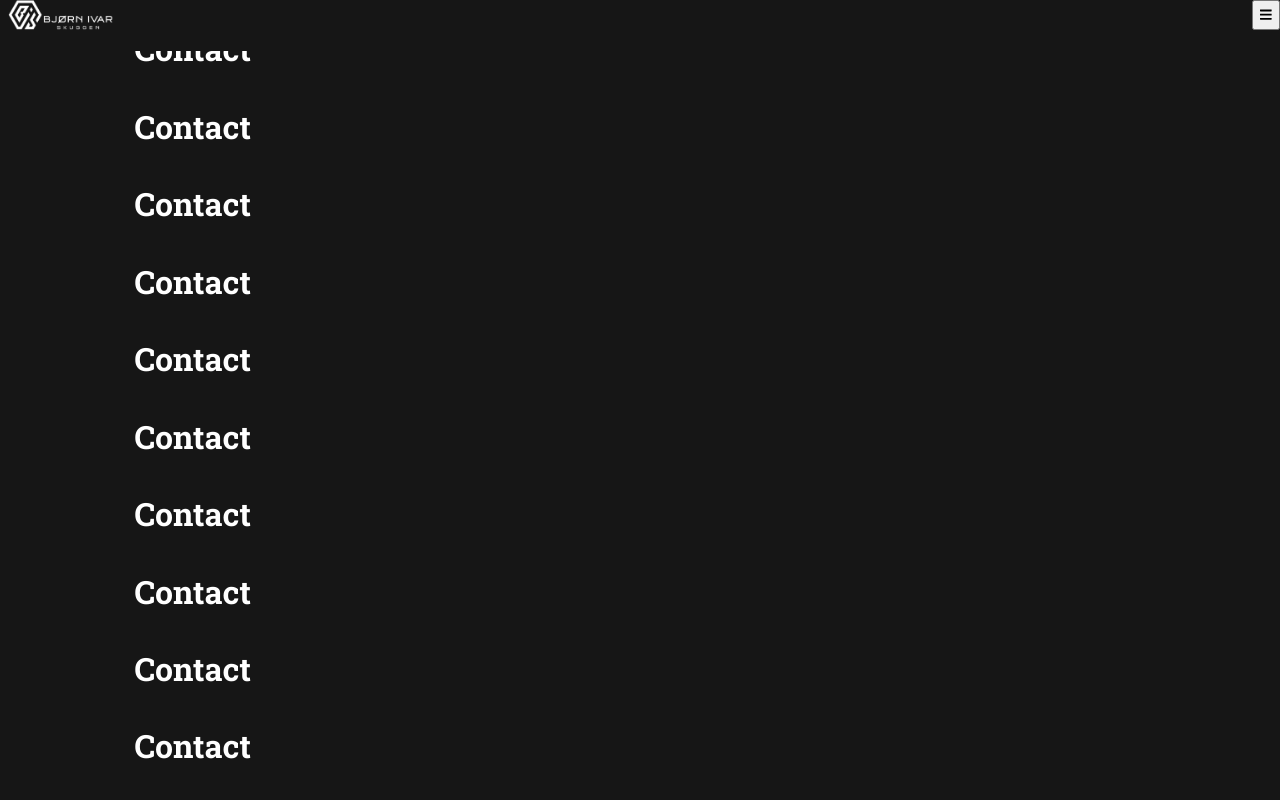
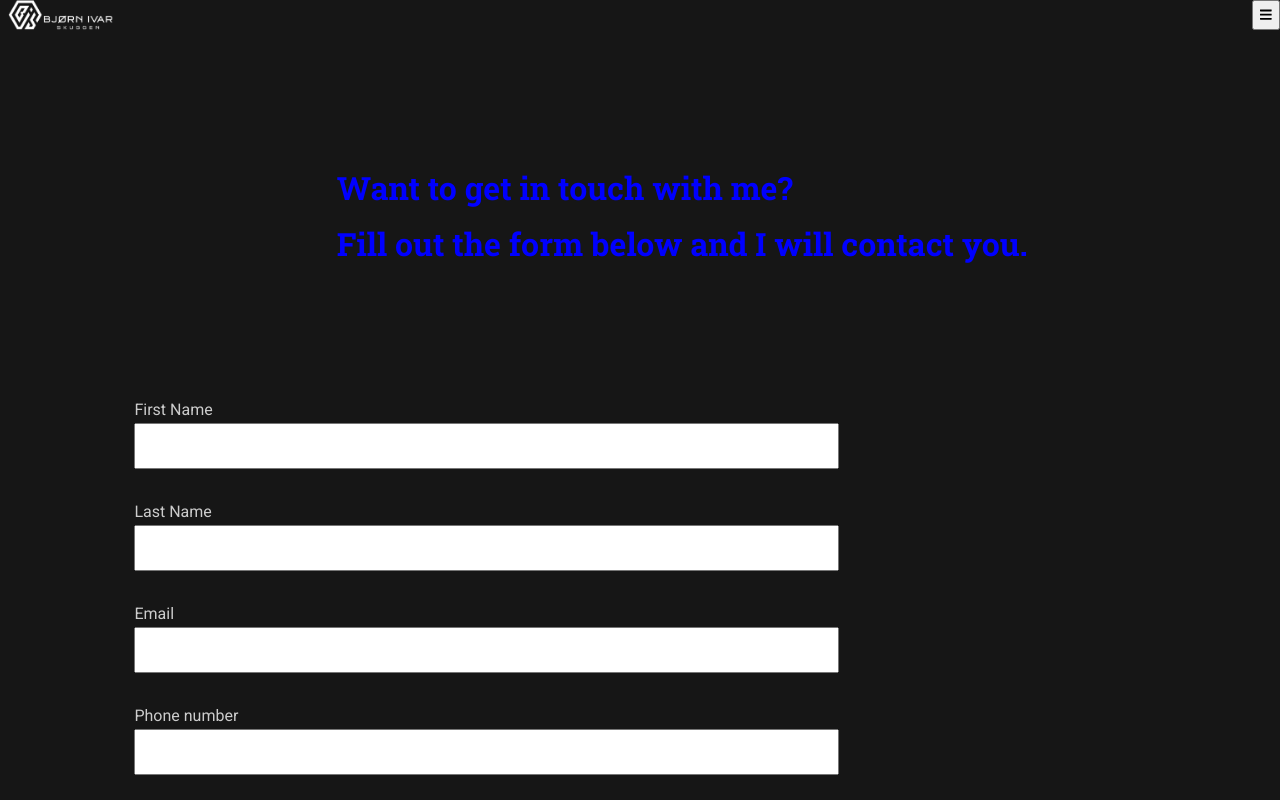
Before and after one commit to bjornivars/Portfolio2, a React (Create React App) app in the folder client/: page /contact in a window 1280 px wide. Shown: the top 800 px of the page. Built offline with nearby package versions, Linux system fonts and the light colour scheme.

Commit message:
contact page started

```diff
--- a/client/src/components/contact.js
+++ b/client/src/components/contact.js
@@ -0,0 +1,52 @@
+import React from 'react';
+import Bounce from 'react-reveal/Bounce';
+
+
+const ContactPage = () => {
+    return (
+        <div className='contact'>
+
+            <form className='contact-form col-10'>
+                <Bounce left>
+                    <div className='col-12'>
+                        <label for="fname" className='contact-form-label'>First Name</label>
+                        <input className='contact-form-input' type="text" name="firstname" />
+                    </div>
+                </Bounce>
+                <Bounce left delay={100}>
+                <div className='col-12'>
+
+                    <label for="lname" className='contact-form-label'>Last Name</label>
+                    <input className='contact-form-input' type="text" name="lastname" />
+                </div>
+                </Bounce>
+                <Bounce left delay={200}>
+                <div className='col-12'>
+
+                    <label for="email" className='contact-form-label'>Email</label>
+                    <input className='contact-form-input' type="email" name="email" />
+                </div>
+                </Bounce>
+                <Bounce left delay={300}>
+                <div className='col-12'>
+
+                    <label for="number" className='contact-form-label'>Phone number</label>
+                    <input className='contact-form-input' type="text" name="phone" />
+                </div>
+                </Bounce>
+                <Bounce left delay={400}>
+                <div className='col-12'>
+
+                    <label for="subject" className='contact-form-label'>Message</label>
+                    <textarea className='contact-form-input' name="message"></textarea>
+                </div>
+                </Bounce>
+                <Bounce left delay={500}>
+                <input type="submit" value="Submit" />
+                </Bounce>
+            </form>
+        </div>
+    )
+}
+
+export default ContactPage;
--- /dev/null
+++ b/client/src/components/cvCourses.js
@@ -0,0 +1,39 @@
+import React from 'react';
+import Fade from 'react-reveal/Fade';
+
+//import { Link } from 'react-router-dom';
+
+const CvCoursesPage = () => {
+    return (
+        <div>
+            <div className='cv col-12 col-mobile-12'>
+                <Fade bottom>
+                    <div className='cv-container col-10 col-mobile-11'>
+                        <div className='cv-container-company col-5 col-mobile-12'>
+                            <h4 className='col-12 col-mobile-12'>NOKAS</h4>
+                            <h5>2016</h5>
+                        </div>
+                        <div className='cv-container-proffession col-6 col-mobile-12'>
+                            <h3>SECURITY TRAINING LEVEL 1</h3>
+                            <h5 className='col-12 col-mobile-12 '><a className='purple' target="_blank" rel="noopener noreferrer">PDF LINK HERE</a> </h5>
+                        </div>
+                    </div>
+                </Fade>
+                <Fade bottom>
+                    <div className='cv-container col-10 col-mobile-11'>
+                        <div className='cv-container-company col-5 col-mobile-12'>
+                            <h4 className='col-12 col-mobile-12'>NORSK RESUSCIATASJONSRÅD</h4>
+                            <h5>2018</h5>
+                        </div>
+                        <div className='cv-container-proffession col-6 col-mobile-12'>
+                            <h3>FIRST AID COURSE</h3>
+                            <h5 className='col-12 col-mobile-12 '><a className='purple' target="_blank" rel="noopener noreferrer">PDF LINK HERE</a> </h5>
+                        </div>
+                    </div>
+                </Fade>
+            </div>
+        </div>
+    )
+}
+
+export default CvCoursesPage;
--- a/client/src/pages/Contact.js
+++ b/client/src/pages/Contact.js
@@ -1,13 +1,16 @@
 import React from 'react';
-
+import ContactPage from './../components/contact';
 
 export default function Contact() {
 
 
     return (
         <div className='container'>
-            <h1>Contact</h1>
-            <h1>Contact</h1>            <h1>Contact</h1>            <h1>Contact</h1>            <h1>Contact</h1>            <h1>Contact</h1>            <h1>Contact</h1>            <h1>Contact</h1>            <h1>Contact</h1>            <h1>Contact</h1>            <h1>Contact</h1>            <h1>Contact</h1>            <h1>Contact</h1>            <h1>Contact</h1>            <h1>Contact</h1>            <h1>Contact</h1>            <h1>Contact</h1>            <h1>Contact</h1>            <h1>Contact</h1>            <h1>Contact</h1>            <h1>Contact</h1>            <h1>Contact</h1>            <h1>Contact</h1>            <h1>Contact</h1>            <h1>Contact</h1>            <h1>Contact</h1>            <h1>Contact</h1>            <h1>Contact</h1>            <h1>Contact</h1>            <h1>Contact</h1>            <h1>Contact</h1>            <h1>Contact</h1>            <h1>Contact</h1>            <h1>Contact</h1>            <h1>Contact</h1>            <h1>Contact</h1>            <h1>Contact</h1>            <h1>Contact</h1>            <h1>Contact</h1>
+            <div className='container-paddingSide'>
+                <h1 className='headline blue'>Want to get in touch with me?  <br />
+                Fill out the form below and I will contact you.</h1>
+            </div>
+            <ContactPage />
         </div>
     )
 }
--- a/client/src/pages/Cv.js
+++ b/client/src/pages/Cv.js
@@ -1,16 +1,20 @@
 import React from 'react';
 import CvPage from './../components/cv';
-
+import CvCoursesPage from './../components/cvCourses';
 export default function Cv() {
 
 
     return (
         <div className='container'>
-        <div className='container-paddingSide'>
-            <h1 className='headline purple'>During my life I have done a few <br />
+            <div className='container-paddingSide'>
+                <h1 className='headline purple'>During my life I have done a few <br />
             different professions..</h1>
-        </div>
+            </div>
             <CvPage />
+            <div className='container-paddingSide'>
+                <h1 className='headline purple'>and aome courses..</h1>
+            </div>
+            <CvCoursesPage />
         </div>
     )
 }
--- a/client/src/scss/partials/_layout.scss
+++ b/client/src/scss/partials/_layout.scss
@@ -54,6 +54,9 @@ body{
     background-color: $bg-color;
     color: $white;
     font-family: 'Roboto Slab', 'sans-serif';
+}
+p{
+    font-family: 'Roboto', 'sans-serif';
 }
 h1{
     line-height: 1.75em;
@@ -142,6 +145,9 @@ a{
 .purple{
     color: $purple;
 }
+.blue{
+    color: blue;
+}
 
 @media screen and (max-width: 599px) {
     .container{
--- /dev/null
+++ b/client/src/scss/partials/contact.scss
@@ -0,0 +1,18 @@
+.contact{
+    &-form{
+        font-family: 'Roboto';
+
+        &-label{
+            display: block;
+            width: 100%;
+            margin-bottom: .25em;
+            color: $light-grey;
+        }
+        &-input{
+            display: block;
+            width: 80%;
+            margin-bottom: 2.5em;
+            padding: 1em;
+        }
+    }
+}
--- a/client/src/scss/styles.scss
+++ b/client/src/scss/styles.scss
@@ -4,6 +4,7 @@
 @import "partials/home";
 @import "partials/work";
 @import "partials/about";
+@import "partials/contact";
 @import "partials/cv";
 
 @import "partials/buttons";
```
